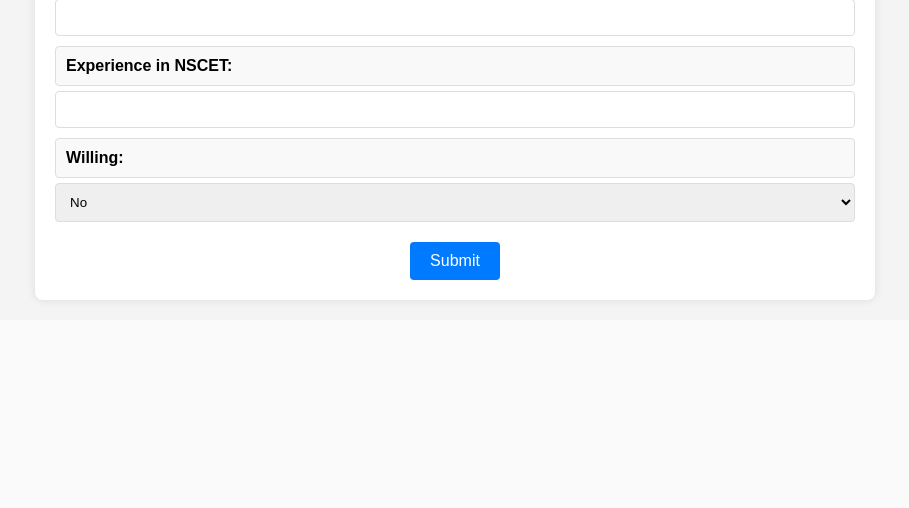
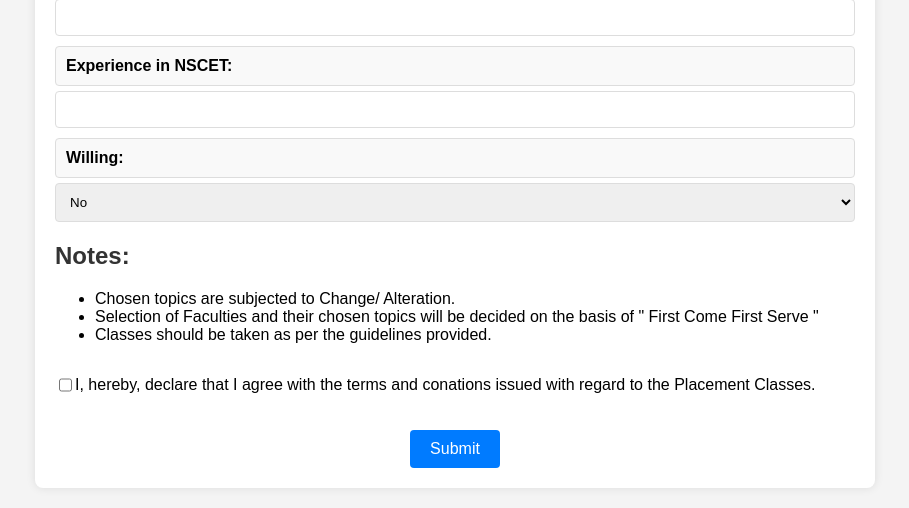
Before and after one commit to Srihari-Prasath/finalform, a Flask app: page / in a window 1280 px wide. Shown: the part 628-1136 px from the top of the page, without its empty margins (185-1094 px from the left). Before the commit the page ends 931 px from the top, so only its background shows below. Run offline with Flask 3, Linux system fonts and the light colour scheme.

Commit message:
small patch 2 | update

```diff
--- a/templates/form.html
+++ b/templates/form.html
@@ -105,6 +105,10 @@
         .instructions {
             margin-top: 20px;
             font-style: italic;
+        }
+        .declare{
+            display: flex;
+            flex-direction: row;
         }
     </style>
 </head>
@@ -353,6 +357,21 @@
                 </label>
             </div>
 
+            <div class="declaration">
+                <h2>Notes:</h2>
+                <ul>
+                    <li>Chosen topics are subjected to Change/ Alteration.</li>
+                    <li>Selection of Faculties and their chosen topics will be decided on the basis of " First Come First Serve "</li>
+                    <li>
+                        Classes should be taken as per the guidelines provided.</li>
+                </ul>
+
+               <div class="declare">
+                <input type="checkbox" class="checkbox" style="display: block;" required><p>I, hereby, declare that I agree with the terms and conations issued with regard to
+                    the Placement Classes.</p>
+               </div>
+            </div>
+
 
             <div class="submit-button">
                 <input type="submit" value="Submit">
```
Also changed, not shown: database.db.
